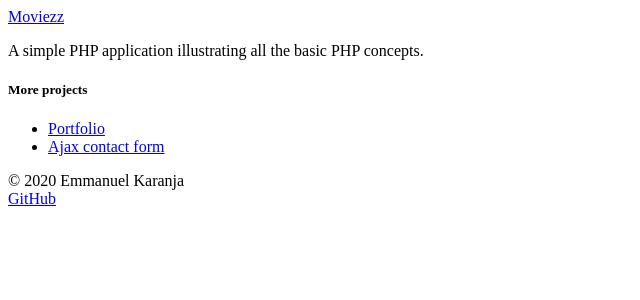
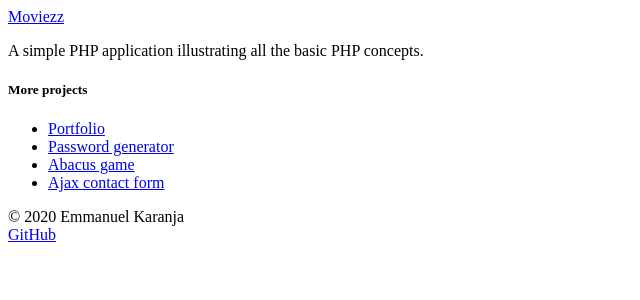
Before and after one commit to ekaranjaa/moviezz, a PHP site: page /layout/foo.php in a window 1280 px wide. Shown: the top 300 px of the page, without its empty margins (0-640 px from the left). Run offline with PHP 8.4, Linux system fonts and the light colour scheme.

Commit message:
Adding project link to footer

```diff
--- a/src/views/layout/footer.php
+++ b/src/views/layout/footer.php
@@ -18,6 +18,8 @@
                 <h5 class="mb-2 font-semibold">More projects</h5>
                 <ul>
                     <li><a target="_blank" href="https://ekaranja.netlify.app" class="text-indigo-400">Portfolio</a></li>
+                    <li><a target="_blank" href="https://passgenn.netlify.app" class="text-indigo-400">Password generator</a></li>
+                    <li><a target="_blank" href="https://intgame.netlify.app" class="text-indigo-400">Abacus game</a></li>
                     <li><a target="_blank" href="https://ekaranjaa.github.io/contact-form" class="text-indigo-400">Ajax contact form</a></li>
                 </ul>
             </div>
```
